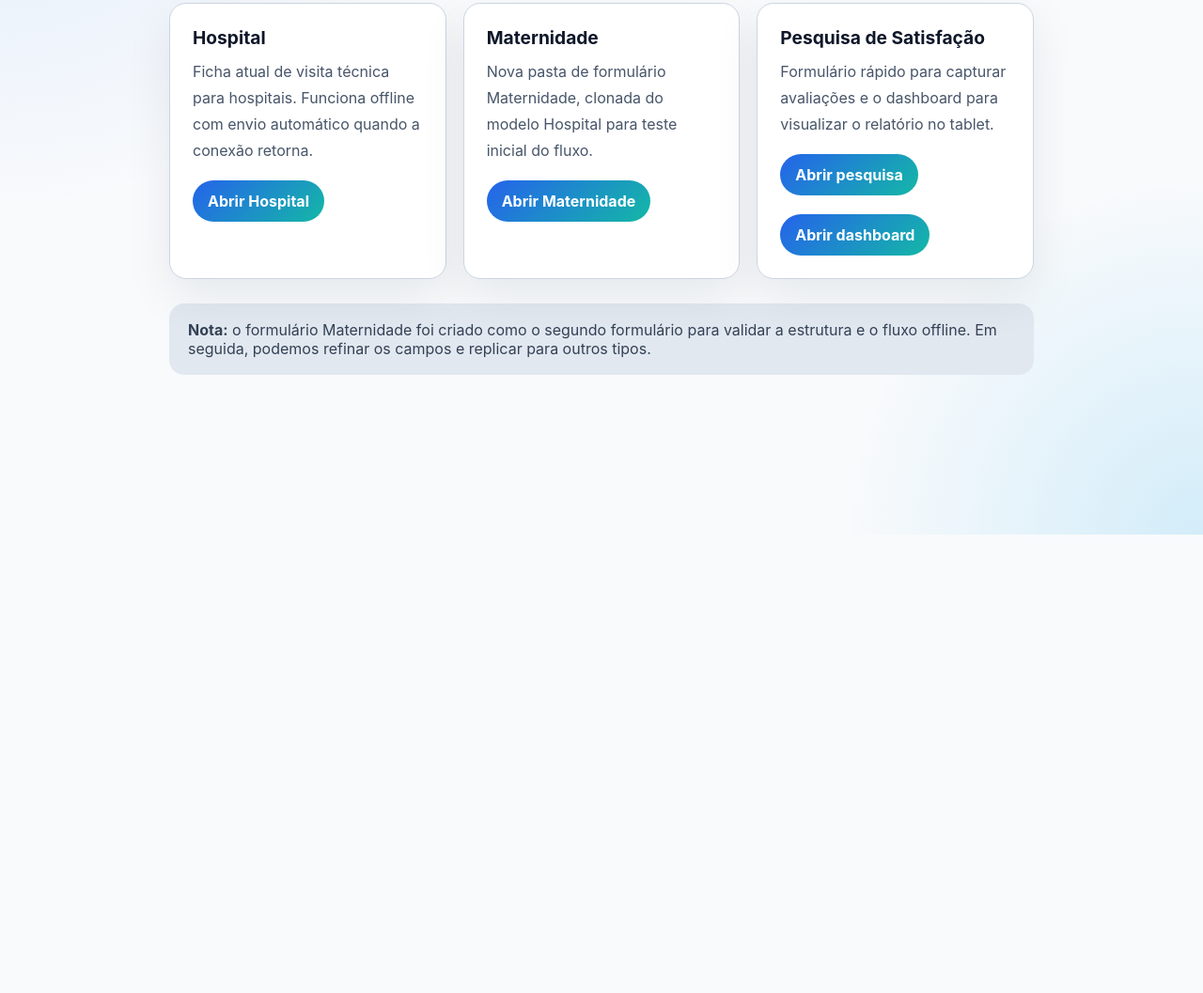
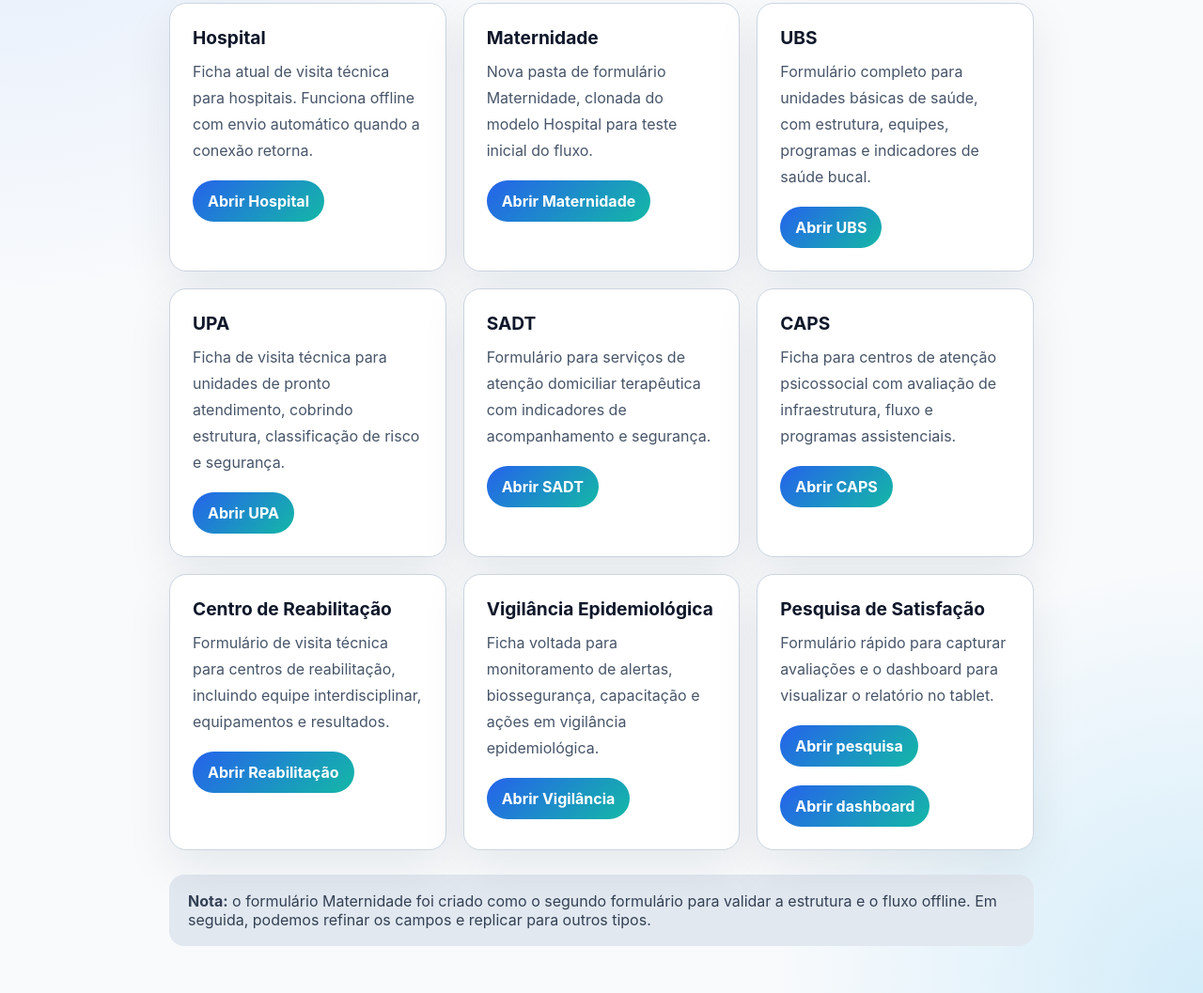
Before and after one commit to tecnologiadainformacaoisv/formularios-visita-tecnica, a plain HTML site: page index.html in a window 1280 px wide. Shown: the part 231-1288 px from the top of the page at 94% size. Before the commit the page ends 800 px from the top, so only its background shows below. Drawn offline with Linux system fonts and the light colour scheme.

Commit message:
Atualiza menu principal e invalida cache do PWA

```diff
--- a/index.html
+++ b/index.html
@@ -64,6 +64,36 @@
         <a href="maternidade/">Abrir Maternidade</a>
       </div>
       <div class="card">
+        <h2>UBS</h2>
+        <p>Formulário completo para unidades básicas de saúde, com estrutura, equipes, programas e indicadores de saúde bucal.</p>
+        <a href="ubs/">Abrir UBS</a>
+      </div>
+      <div class="card">
+        <h2>UPA</h2>
+        <p>Ficha de visita técnica para unidades de pronto atendimento, cobrindo estrutura, classificação de risco e segurança.</p>
+        <a href="upa/">Abrir UPA</a>
+      </div>
+      <div class="card">
+        <h2>SADT</h2>
+        <p>Formulário para serviços de atenção domiciliar terapêutica com indicadores de acompanhamento e segurança.</p>
+        <a href="sadt/">Abrir SADT</a>
+      </div>
+      <div class="card">
+        <h2>CAPS</h2>
+        <p>Ficha para centros de atenção psicossocial com avaliação de infraestrutura, fluxo e programas assistenciais.</p>
+        <a href="caps/">Abrir CAPS</a>
+      </div>
+      <div class="card">
+        <h2>Centro de Reabilitação</h2>
+        <p>Formulário de visita técnica para centros de reabilitação, incluindo equipe interdisciplinar, equipamentos e resultados.</p>
+        <a href="centro-reabilitacao/">Abrir Reabilitação</a>
+      </div>
+      <div class="card">
+        <h2>Vigilância Epidemiológica</h2>
+        <p>Ficha voltada para monitoramento de alertas, biossegurança, capacitação e ações em vigilância epidemiológica.</p>
+        <a href="vigilancia-epidemiologica/">Abrir Vigilância</a>
+      </div>
+      <div class="card">
         <h2>Pesquisa de Satisfação</h2>
         <p>Formulário rápido para capturar avaliações e o dashboard para visualizar o relatório no tablet.</p>
         <a href="pesquisa-satisfacao/pesquisa.html">Abrir pesquisa</a>
--- a/scripts/sw.js
+++ b/scripts/sw.js
@@ -47,7 +47,7 @@ self.addEventListener('activate', event => {
   event.waitUntil(
     caches.keys().then(keys =>
       Promise.all(
-        keys.filter(key => key !== CACHE_NAME).map(key => caches.delete(key))
+        keys.map(key => caches.delete(key))
       )
     ).then(() => self.clients.claim())
   );
```
Lines whose indentation alone changed are shown as unchanged.
